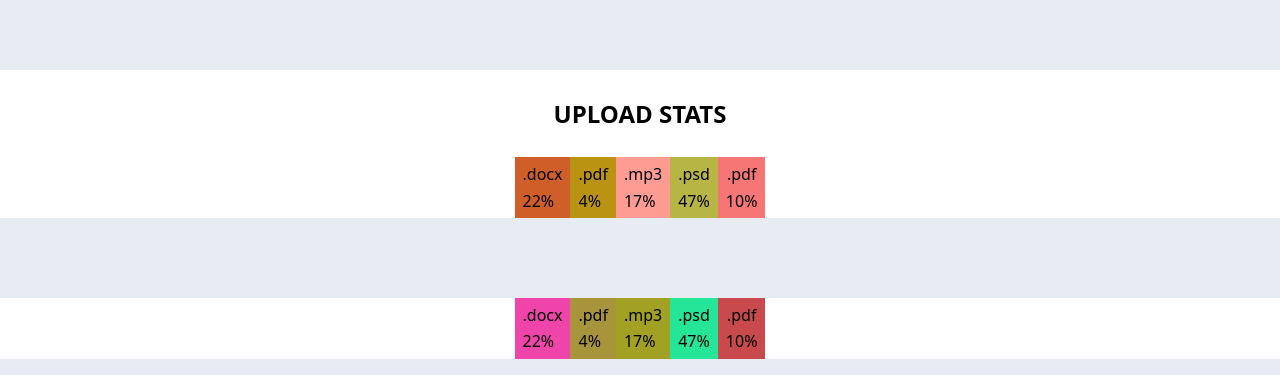
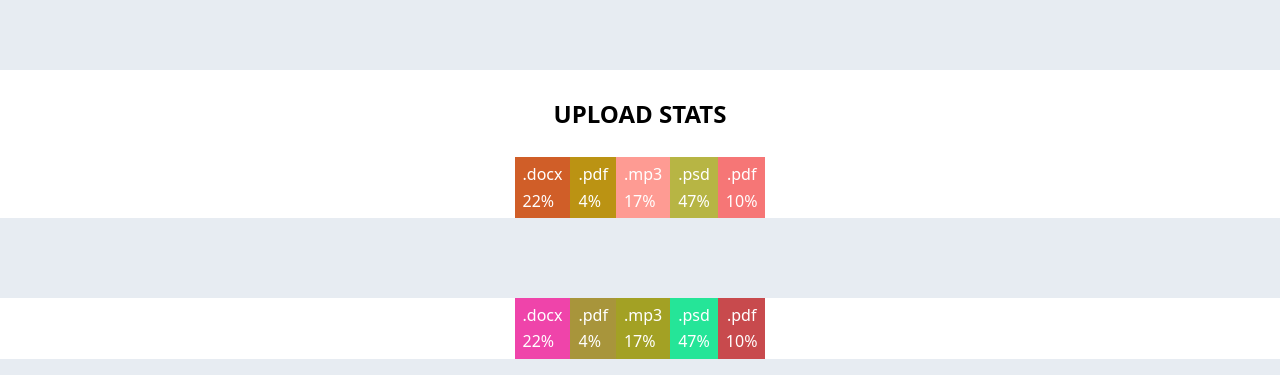
Before and after one commit to novittana/goit-react-hw-01-components, a React (Create React App) app: page / in a window 1280 px wide. Shown: the part 425-800 px from the top of the page. Built offline with nearby package versions, Linux system fonts and the light colour scheme.

Commit message:
Update Statistics.module.css

```diff
--- a/src/components/Statistics/Statistics.module.css
+++ b/src/components/Statistics/Statistics.module.css
@@ -3,7 +3,7 @@
     justify-content: center;
     align-items: center;
     text-align: center;
-    min-width: 0;
+    min-width: 241px;
     background-color: #fff;
     flex-direction: column;
     margin: 0 auto;
@@ -18,6 +18,7 @@
 .stat_list{
     display: flex;
     justify-content: space-around;
+  color:#fff;
 }
 
 .item{
```
